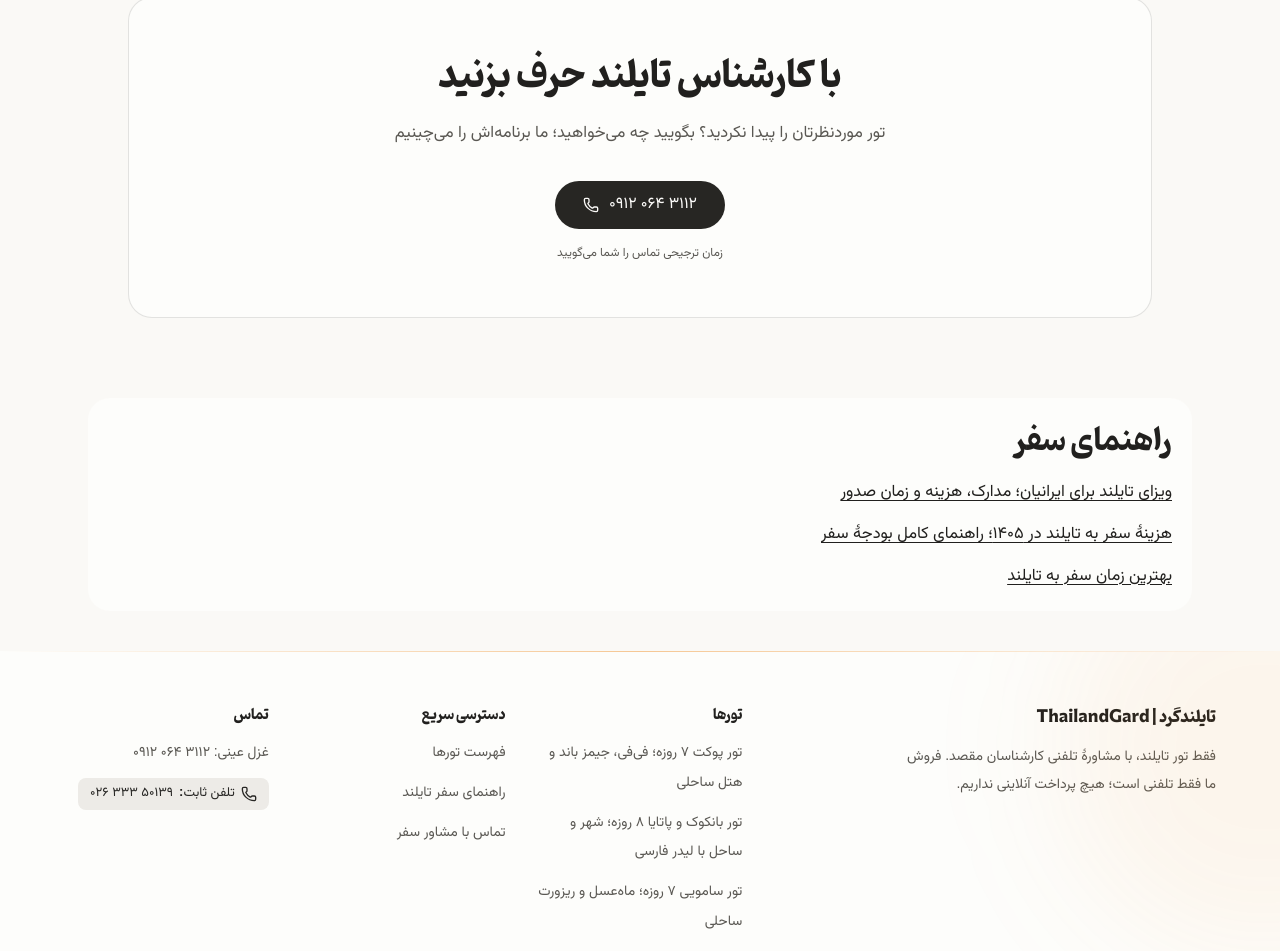
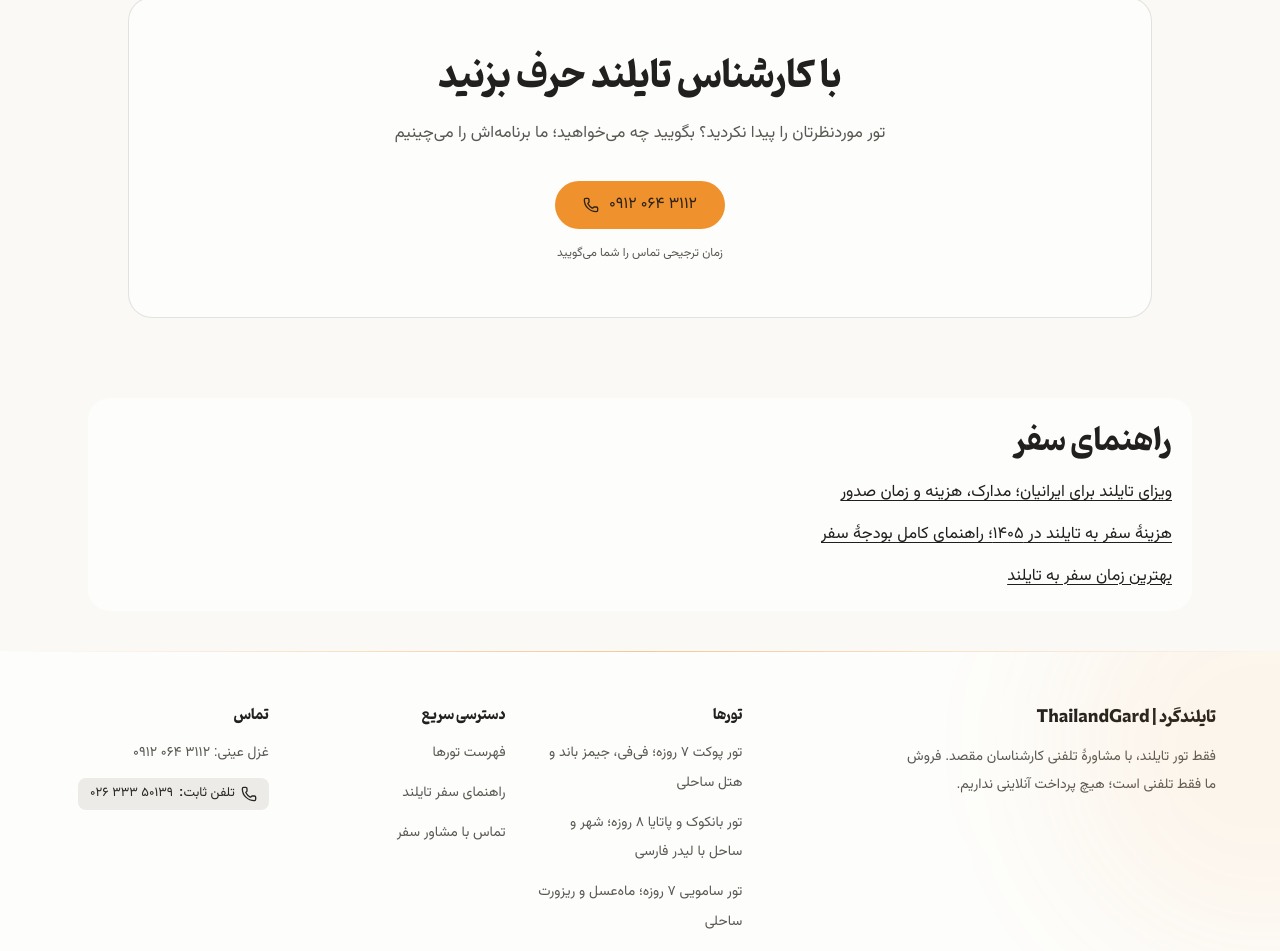
Before and after one commit to masoudroot/thailandgard, a Next.js app in the folder site/: page /tours in a window 1280 px wide. Shown: the part 2140-3091 px from the top of the page. Built offline with nearby package versions, Linux system fonts and the light colour scheme; no server answers; the database is empty; a web font is replaced by a local one.

Commit message:
نبض دیزاین: D-112 دکمهٔ کارت میانی /tours به variant=brand یکدست شد

```diff
--- a/site/components/blocks/cta.tsx
+++ b/site/components/blocks/cta.tsx
@@ -9,6 +9,8 @@ import { Button } from "@/components/ui/button";
  * - action از نوع ReactNode تا شماره تلفن با dir="ltr" بیاید (دستور اصلاح ۲ farsiui)
  * - actionHref اختیاری برای لینک واقعی دکمه (مثل tel:)؛ بدون آن دکمه مثل آیتم است
  * - دکمه در موبایل تمام‌عرض (w-full sm:w-auto)؛ حکم بریف ۳
+ * - D-112 (۱۴۰۵/۰۷/۲۱): دکمهٔ اصلی مسیر فروش variant="brand"؛ پنجمین نمونهٔ خانوادهٔ D-109
+ *   (هدر، هیرو، صفحهٔ تور، کارت تماس، نوار چسبان) که همگی کهربایی solid شدند.
  */
 export function CtaBlock({ title, description, action = "تماس با مشاور سفر", actionHref, note, callContext }: { title: string; description?: string; action?: React.ReactNode; actionHref?: string; note?: string; callContext?: string }) {
   const inner = (
@@ -24,11 +26,11 @@ export function CtaBlock({ title, description, action = "تماس با مشاو
           <h2 className="text-3xl sm:text-4xl">{title}</h2>
           {description && <p className="mx-auto mt-4 max-w-xl text-muted-foreground">{description}</p>}
           {actionHref ? (
-            <Button asChild size="lg" className="mt-8 w-full rounded-full px-7 sm:w-auto">
+            <Button asChild size="lg" variant="brand" className="mt-8 w-full rounded-full px-7 sm:w-auto">
               <a href={actionHref} data-call-context={callContext}>{inner}</a>
             </Button>
           ) : (
-            <Button size="lg" className="mt-8 w-full rounded-full px-7 sm:w-auto">{inner}</Button>
+            <Button size="lg" variant="brand" className="mt-8 w-full rounded-full px-7 sm:w-auto">{inner}</Button>
           )}
           {note && <p className="mt-4 text-xs text-muted-foreground">{note}</p>}
         </div>
```
